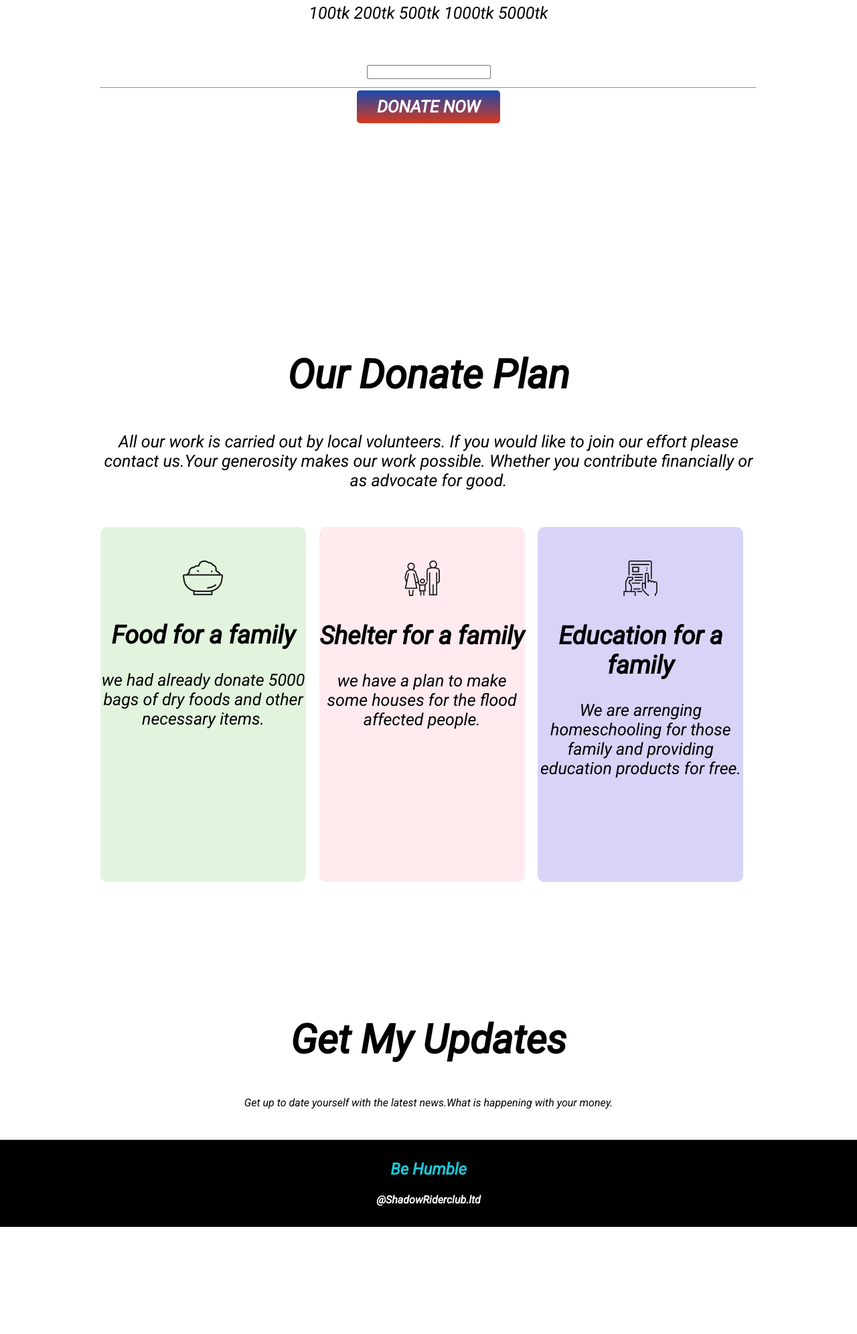
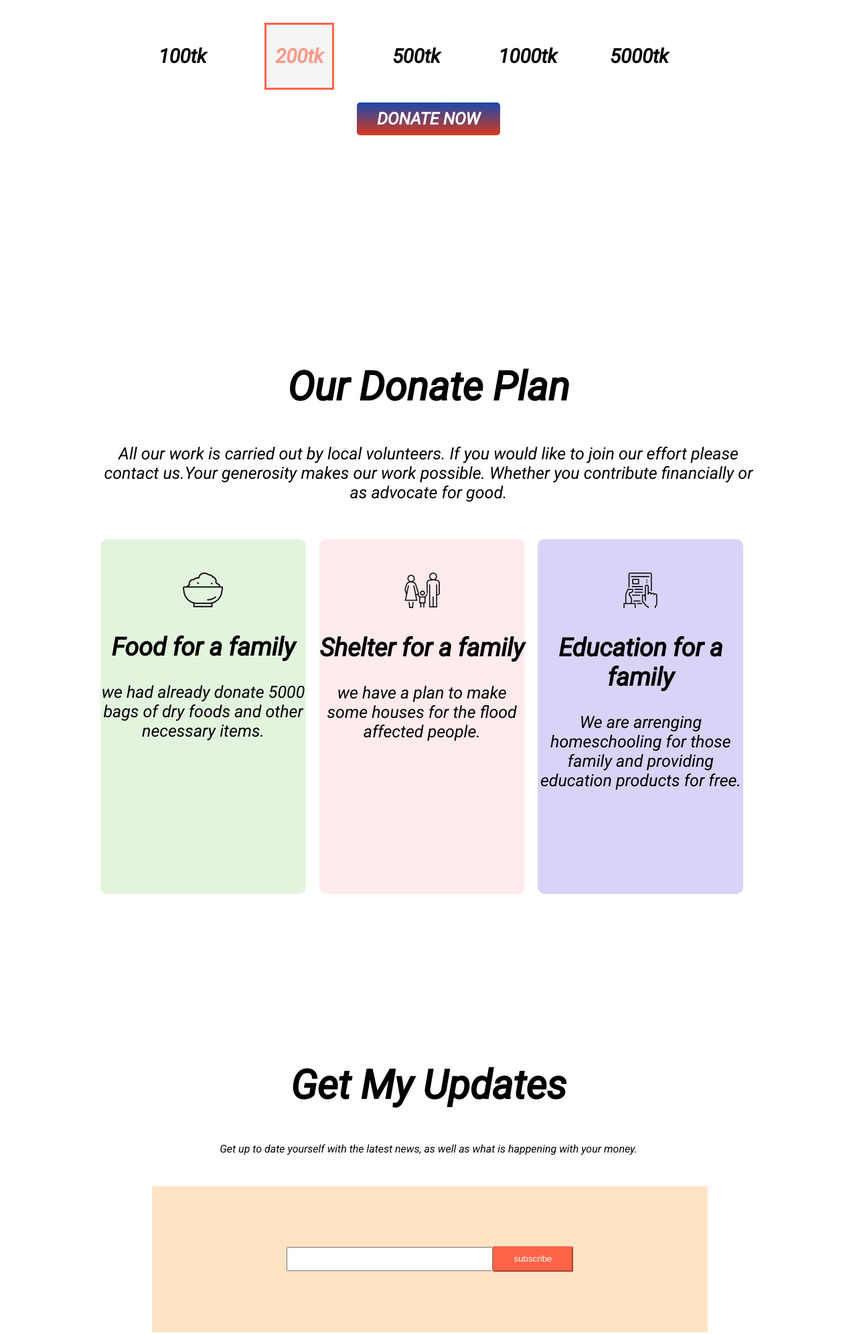
Before and after one commit to ShadowRider7/Humanity-donate, a plain HTML site: page index.html in a window 1280 px wide. Shown: the part 1120-3112 px from the top of the page at 67% size. Before the commit the page ends 2952 px from the top, so only its background shows below. Drawn offline with Linux system fonts and the light colour scheme.

Commit message:
motamuti-done

```diff
--- a/index.html
+++ b/index.html
@@ -31,9 +31,14 @@
                 heavy <br>
                 rain and flash floods, leaving them homeless and without possessions.</small>
         </p>
-        <p> 100tk <span id="two-hundredtk-design">200tk</span> 500tk 1000tk 5000tk </p>
-        <input type="text">
-        <hr>
+        <div id="hundredtk-design">
+            <h3 class="hundredtk-text-adjust"> 100tk</h3>
+            <h3 id="two-hundredtk-design" class="hundredtk-text-adjust">200tk </h3>
+            <h3 class="hundredtk-text-adjust"> 500tk </h3>
+            <h3 class="hundredtk-text-adjust"> 1000tk</h3>
+            <h3 class="hundredtk-text-adjust"> 5000tk</h3>
+        </div>
+
         <a target="_blank" class="link-button" href="https://www.bkash.com/">DONATE NOW</a>
     </section>
     <section class="third-part-text-adjust">
@@ -61,8 +66,9 @@
     </section>
     <section class="update-part-text-adjust">
         <h1>Get My Updates</h1>
-        <p>Get up to date yourself with the latest news.What is happening with your money.</p>
-
+        <p>Get up to date yourself with the latest news, as well as what is happening with your money.</p>
+        <div id="mail-button-box"><input id="input-design" type="email" name="Email" id=""><input id="button-design"
+                type="button" value="subscribe"></div>
 
     </section>
 
--- a/style.css
+++ b/style.css
@@ -3,6 +3,7 @@ body {
     font-family: 'Poppins', sans-serif;
     font-family: 'Roboto', sans-serif;
     margin: 0;
+
 }
 
 h1 {
@@ -44,12 +45,34 @@ p {
     padding: 150px 150px;
 }
 
+#hundredtk-design {
+    display: flex;
+    align-items: center;
+
+
+}
+
+.hundredtk-text-adjust {
+    width: 9%;
+    margin-left: 8%;
+
+}
+
 #two-hundredtk-design {
-    height: 36px;
-    width: 90px;
-    left: 518px;
-    top: 1022px;
-    border-radius: nullpx;
+    background-color: whitesmoke;
+    color: rgba(255, 99, 71, 0.635);
+    border: 7px solid tomato;
+    border-width: 3px;
+    padding: 30px 5px 30px 5px;
+}
+
+#input-tk-adjust {
+    height: 100%;
+    width: 100%;
+    border: none;
+    font-size: 17px;
+    border-bottom: 2px solid silver;
+    padding-bottom: 40px;
 
 }
 
@@ -101,5 +124,29 @@ p {
 
 .update-part-text-adjust {
     text-align: center;
+    padding: 50px;
+    background-color: white;
 
 }
+
+#mail-button-box {
+    width: 70%;
+    margin-left: 15%;
+    background-color: bisque;
+    padding: 90px 2px 90px 2px;
+}
+
+#input-design {
+    width: 300px;
+    height: 30px;
+    color: silver;
+}
+
+#button-design {
+    background-color: tomato;
+    color: white;
+    border-radius: 2px;
+    border-color: tomato;
+    width: 120px;
+    height: 38px;
+}
```
